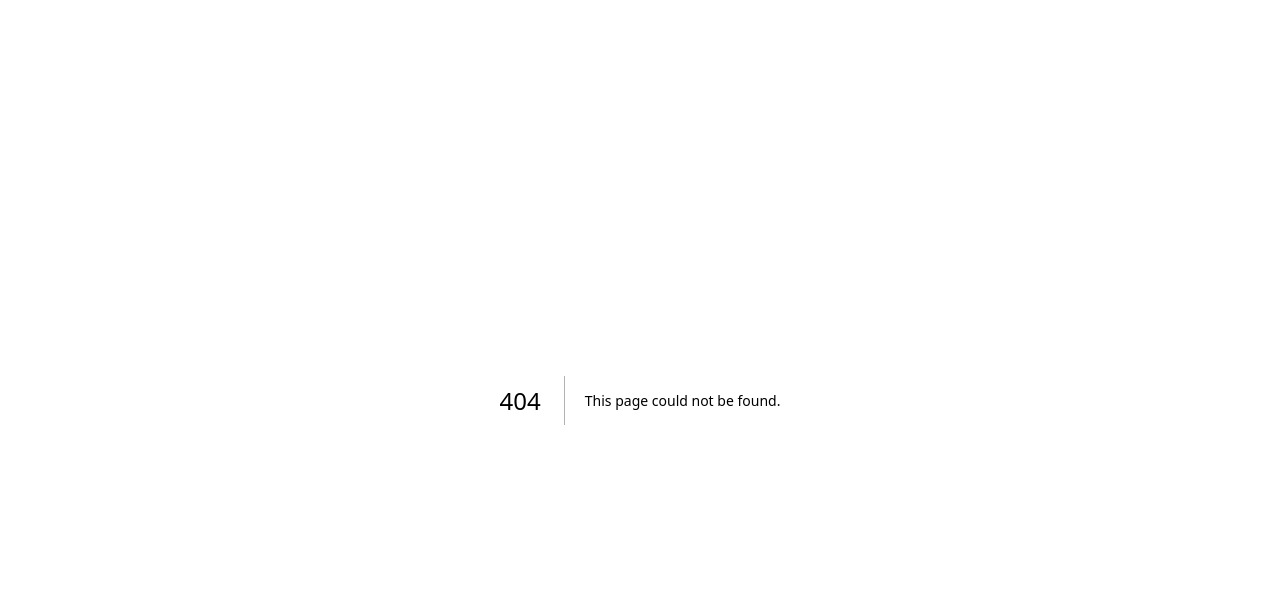
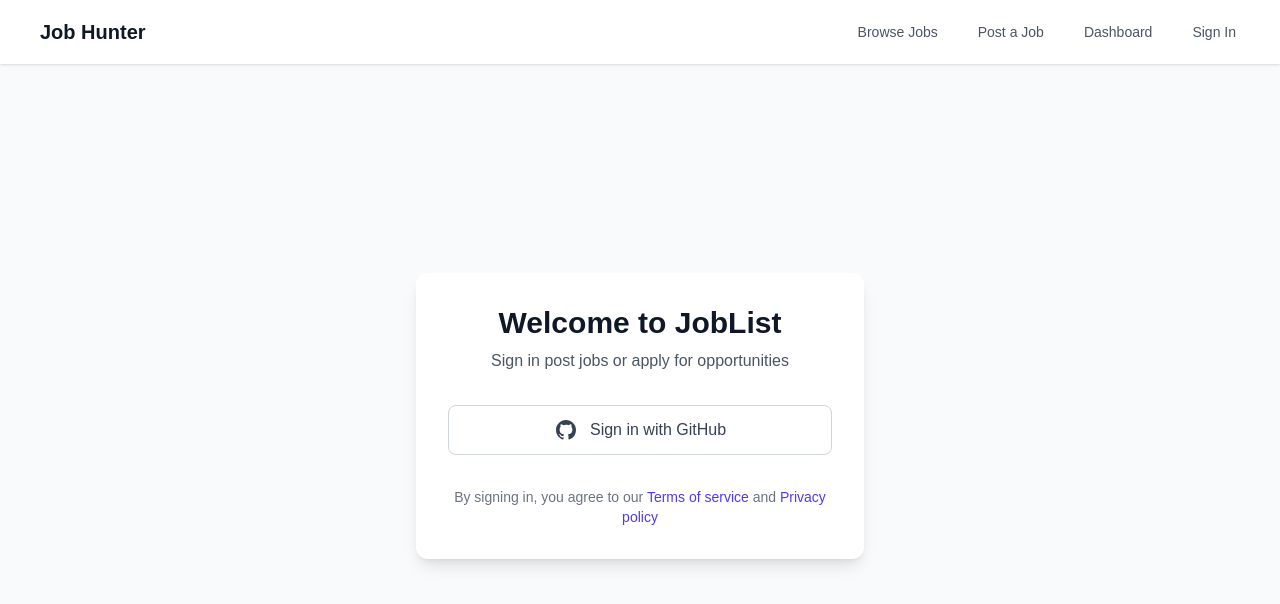
Before and after one commit to codewarriorninja/job-hub, a Next.js app: page /sign-in in a window 1280 px wide. Before the commit this address had no page. Shown: the top 604 px of the page. Built offline with nearby package versions, Linux system fonts and the light colour scheme.

Commit message:
navbar and sign-in ui

```diff
--- /dev/null
+++ b/app/(auth)/layout.tsx
@@ -0,0 +1,9 @@
+import { ReactNode } from 'react'
+
+const AuthLayout = ({children}:{children:ReactNode}) => {
+  return (
+    <div>{children}</div>
+  )
+}
+
+export default AuthLayout
--- /dev/null
+++ b/app/(auth)/sign-in/page.tsx
@@ -0,0 +1,44 @@
+import Link from 'next/link'
+import React from 'react'
+
+const SignIn = () => {
+  return (
+    <div className='min-h-[calc(100vh-10rem)] flex items-center justify-center'>
+        <div className='max-w-md w-full space-y-8 bg-white p-8 rounded-xl shadow-lg mx-4'>
+            <div className='text-center'>
+                <h2 className='text-3xl font-bold text-gray-900 mb-2'>Welcome to JobList</h2>
+                <p className='text-gray-600'>
+                    Sign in post jobs or apply for opportunities
+                </p>
+            </div>
+
+            <div className='mt-8'>
+                <button
+                 className='w-full flex items-center justify-center gap-3 px-4 py-3 border border-gray-300 rounded-lg text-gray-700 bg-white hover:bg-gray-50 transition-colors duration-200'
+                >
+                             <svg
+              className="w-6 h-6"
+              fill="currentColor"
+              viewBox="0 0 24 24"
+              aria-hidden="true"
+            >
+              <path
+                fillRule="evenodd"
+                d="M12 2C6.477 2 2 6.484 2 12.017c0 4.425 2.865 8.18 6.839 9.504.5.092.682-.217.682-.483 0-.237-.008-.868-.013-1.703-2.782.605-3.369-1.343-3.369-1.343-.454-1.158-1.11-1.466-1.11-1.466-.908-.62.069-.608.069-.608 1.003.07 1.531 1.032 1.531 1.032.892 1.53 2.341 1.088 2.91.832.092-.647.35-1.088.636-1.338-2.22-.253-4.555-1.113-4.555-4.951 0-1.093.39-1.988 1.029-2.688-.103-.253-.446-1.272.098-2.65 0 0 .84-.27 2.75 1.026A9.564 9.564 0 0112 6.844c.85.004 1.705.115 2.504.337 1.909-1.296 2.747-1.027 2.747-1.027.546 1.379.203 2.398.1 2.651.64.7 1.028 1.595 1.028 2.688 0 3.848-2.339 4.695-4.566 4.942.359.31.678.921.678 1.856 0 1.338-.012 2.419-.012 2.747 0 .268.18.58.688.482A10.019 10.019 0 0022 12.017C22 6.484 17.522 2 12 2z"
+                clipRule="evenodd"
+              />
+            </svg>
+            <span className='text-base font-medium'>Sign in with GitHub</span>
+                </button>
+            </div>
+            <div className='mt-6 text-center text-sm text-gray-500'>
+            By signing in, you agree to our{" "}
+            <Link href={'#'} className='text-indigo-600 hover:text-indigo-500'>Terms of service</Link>{" "}and{" "}
+            <Link href={"#"} className='text-indigo-600 hover:text-indigo-500'>Privacy policy</Link>
+            </div>
+        </div>
+    </div>
+  )
+}
+
+export default SignIn
--- a/app/layout.tsx
+++ b/app/layout.tsx
@@ -1,6 +1,7 @@
 import type { Metadata } from "next";
 import { Geist, Geist_Mono } from "next/font/google";
 import "./globals.css";
+import Navbar from "@/components/Navbar";
 
 const geistSans = Geist({
   variable: "--font-geist-sans",
@@ -27,7 +28,12 @@ export default function RootLayout({
       <body
         className={`${geistSans.variable} ${geistMono.variable} antialiased`}
       >
+        <div className="min-h-screen bg-gray-50">
+        <Navbar />
+        <main className="container mx-auto px-4 py-8">
         {children}
+        </main>
+        </div>
       </body>
     </html>
   );
--- /dev/null
+++ b/components/Navbar.tsx
@@ -0,0 +1,27 @@
+'use client'
+
+import Link from "next/link"
+
+const Navbar = () => {
+  return (
+    <nav className="bg-white shadow-sm">
+        <div className="max-w-7xl mx-auto sm:px-6 lg:px-8">
+            <div className="flex items-center justify-between h-16">
+                <div className="flex">
+                    <Link href={'/'} className="ml-2 text-xl font-semibold text-gray-900">Job Hunter</Link>
+                </div>
+                <div className="flex items-center space-x-4">
+                    <Link href={'/jobs'} className="text-gray-600 hover:text-gray-900 px-3 py-2 rounded-md text-sm font-medium">Browse Jobs</Link>
+                    <Link href={'/jobs/post'} className="text-gray-600 hover:text-gray-900 px-3 py-2 rounded-md text-sm font-medium">Post a Job</Link>
+                    <Link href={'/dashboard'} className="text-gray-600 hover:text-gray-900 px-3 py-2 rounded-md text-sm font-medium">Dashboard</Link>
+
+
+                    <Link href={'/sign-in'} className="text-gray-600 hover:text-gray-900 px-3 py-2 rounded-md text-sm font-medium">Sign In</Link>
+                </div>
+            </div>
+        </div>
+    </nav>
+  )
+}
+
+export default Navbar
--- a/package.json
+++ b/package.json
@@ -3,8 +3,8 @@
   "version": "0.1.0",
   "private": true,
   "scripts": {
-    "dev": "next dev --turbopack",
-    "build": "next build",
+    "dev": "prisma generate && next dev --turbopack",
+    "build": "prisma generate && next build",
     "start": "next start",
     "lint": "next lint"
   },
```
